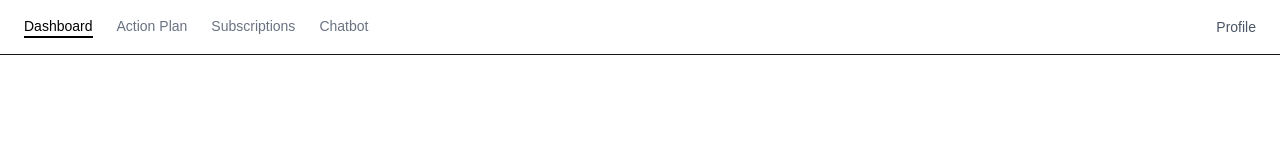
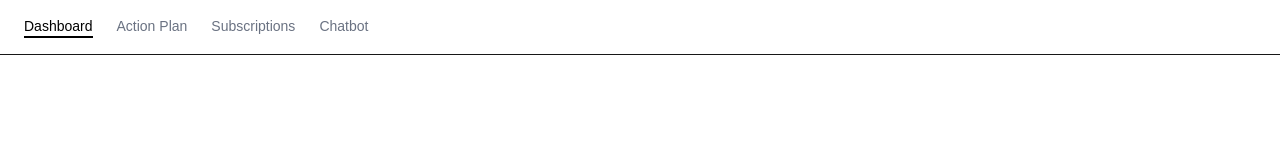
Before and after one commit to evegr4ce/PocketAdvisor, a Next.js app: page /dashboard in a window 1280 px wide. Shown: the top 160 px of the page. Built offline with nearby package versions, Linux system fonts and the light colour scheme.

Commit message:
navbar change

```diff
--- a/components/navbar.tsx
+++ b/components/navbar.tsx
@@ -30,10 +30,6 @@ export default function Navbar() {
           </Link>
         ))}
       </div>
-
-      <div className="text-sm text-gray-600">
-        Profile
-      </div>
     </nav>
   );
 }
```
